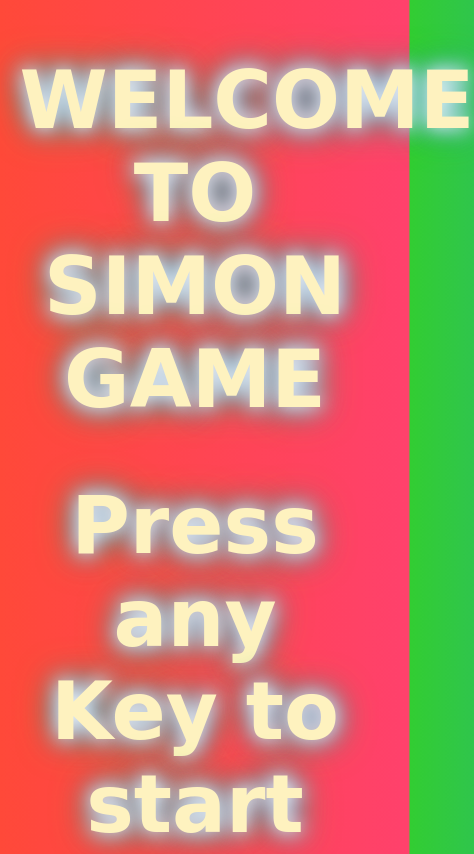
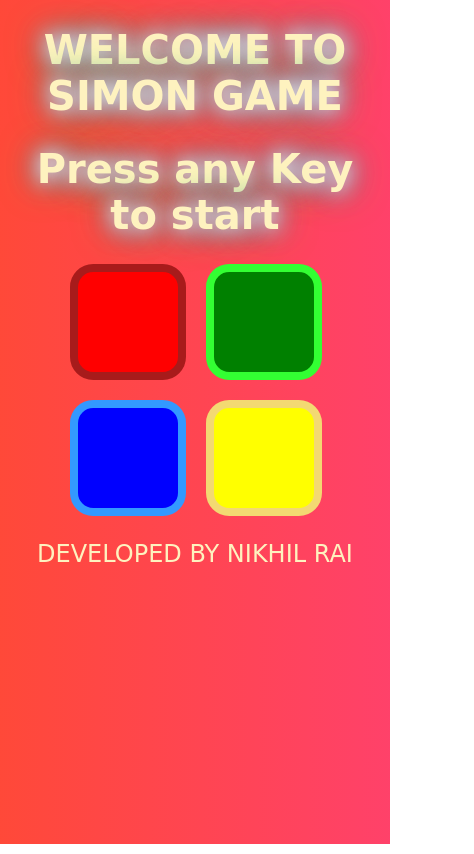
Before and after one commit to rainikhil723/Simon-game, a plain HTML site: page index.html in a window 390 px wide. Shown: the top 854 px of the page, 474 px wide, since content can reach past the window. Drawn offline with nearby package versions, Linux system fonts and the light colour scheme.

Commit message:
style.css

```diff
--- a/style.css
+++ b/style.css
@@ -25,19 +25,21 @@ h1 {
   100% { text-shadow: 0 0 20px #fff, 0 0 30px #1e90ff, 0 0 40px #32cd32; }
 }
 
-/* Buttons styling */
+/* 2x2 Grid Layout */
 .container {
-  display: block;
+  display: grid;
+  grid-template-columns: repeat(2, 1fr);
+  gap: 20px;
   width: 50%;
+  max-width: 400px;
   margin: auto;
 }
 
+/* Buttons */
 .btn {
-  margin: 25px;
-  display: inline-block;
-  height: 200px;
-  width: 200px;
-  border: 8px solid #fff; /* White border for better contrast */
+  height: 150px;
+  width: 150px;
+  border: 8px solid #fff;
   border-radius: 20%;
   transition: transform 0.1s ease-in-out, box-shadow 0.1s ease-in-out;
 }
@@ -52,27 +54,51 @@ h1 {
   opacity: 0.8;
 }
 
-.red {
-  background-color: red;
-  border-color: #a81b1b;
+/* Button colors */
+.red { background-color: red; border-color: #a81b1b; }
+.green { background-color: green; border-color: #33ff33; }
+.blue { background-color: blue; border-color: #3399ff; }
+.yellow { background-color: yellow; border-color: #f3d972; }
+
+.pressed {
+  box-shadow: 0 0 50px white, 0 0 30px #ffeb3b;
+  background-color: rgba(255, 255, 255, 0.7);
 }
 
-.green {
-  background-color: green;
-  border-color: #33ff33;
+/* Media queries for responsiveness */
+@media (max-width: 768px) {
+  body {
+    font-size: 1.5rem;
+    margin: 3%;
+  }
+
+  h1 {
+    font-size: 50px;
+  }
+
+  .container {
+    width: 90%;
+    max-width: 300px;
+  }
+
+  .btn {
+    height: 120px;
+    width: 120px;
+  }
 }
 
-.blue {
-  background-color: blue;
-  border-color: #3399ff;
+@media (max-width: 480px) {
+  h1 {
+    font-size: 40px;
+  }
+
+  .container {
+    width: 90%;
+    max-width: 250px;
+  }
+
+  .btn {
+    height: 100px;
+    width: 100px;
+  }
 }
-
-.yellow {
-  background-color: yellow;
-  border-color: #f3d972;
-}
-
-.pressed {
-  box-shadow: 0 0 50px white, 0 0 30px #ffeb3b; /* Stronger glow effect */
-  background-color: rgba(255, 255, 255, 0.7); /* Brighter overlay */
-}
```
